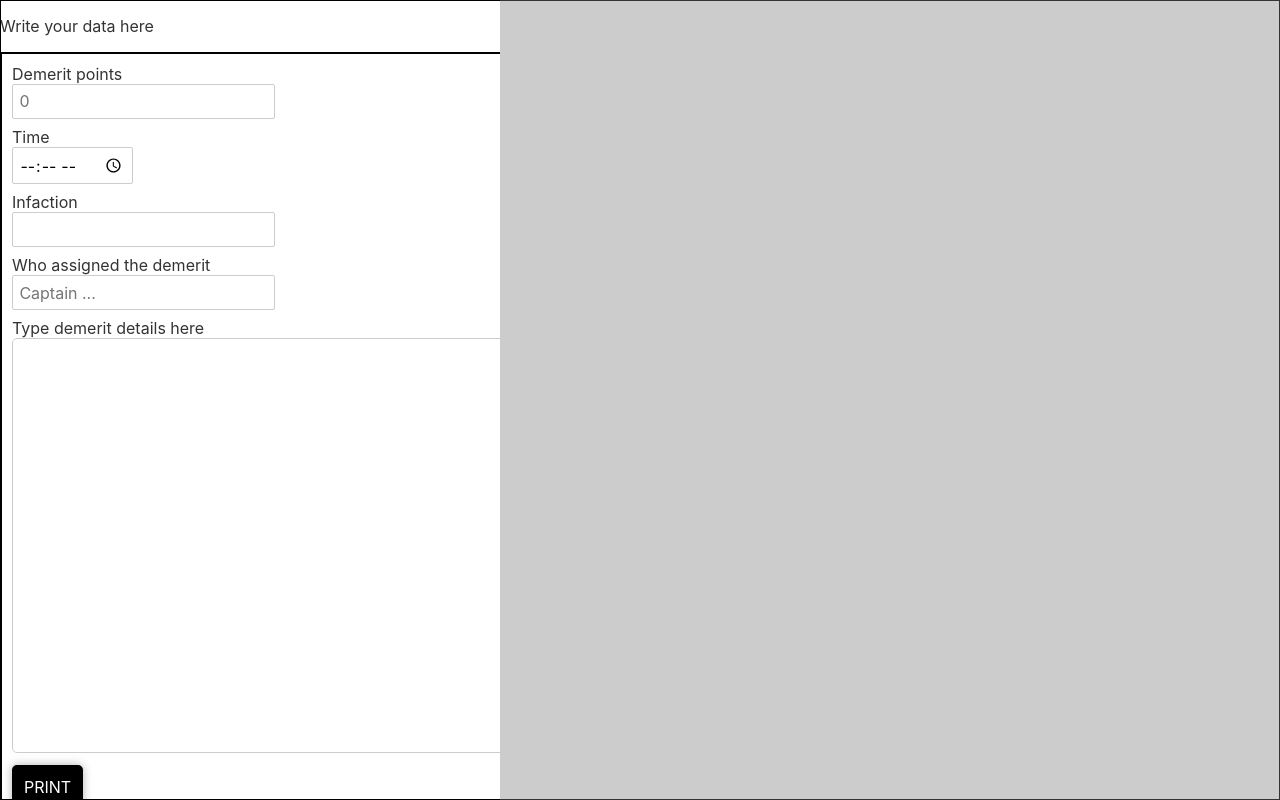
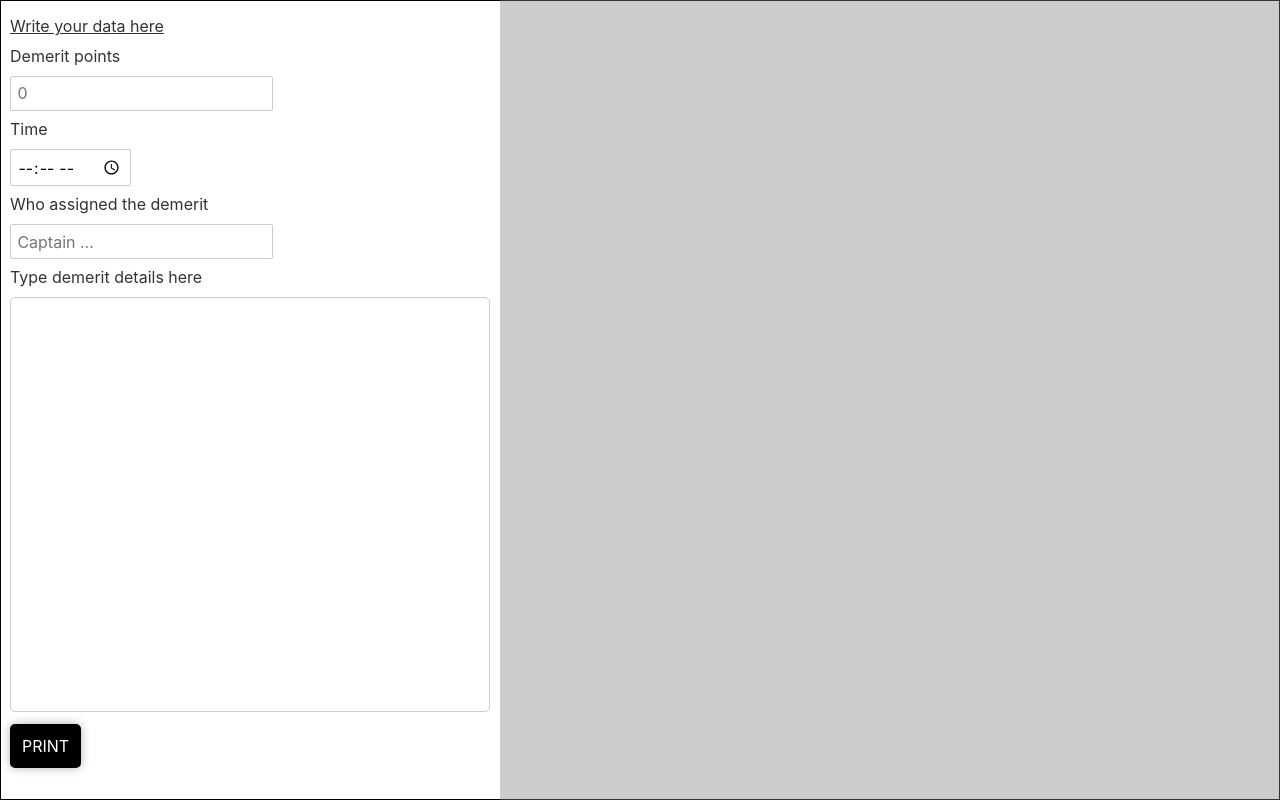
Before and after one commit to KennyWeeks/ArmandsProject, a Svelte app in the folder demerit/: page / in a window 1280 px wide. Built offline with nearby package versions, Linux system fonts and the light colour scheme.

Commit message:
Just building a user interface.

```diff
--- a/demerit/public/global.css
+++ b/demerit/public/global.css
@@ -8,6 +8,7 @@ body {
 	color: #333;
 	margin: 0;
 	padding: 0px;
+	overflow:hidden;
 	box-shadow:inset 0 0 0 1px #000;
 	box-sizing: border-box;
 	font-family: -apple-system, BlinkMacSystemFont, "Segoe UI", Roboto, Oxygen-Sans, Ubuntu, Cantarell, "Helvetica Neue", sans-serif;
--- a/demerit/src/App.svelte
+++ b/demerit/src/App.svelte
@@ -39,6 +39,12 @@
 			left:0px;
 			top:0px;
 			overflow:scroll;
+
+			& p {
+				margin-left:10px;
+				margin-bottom:0px;
+				text-decoration:underline;
+			}
 		}
 
 		#live-preview {
--- a/demerit/src/components/Input.svelte
+++ b/demerit/src/components/Input.svelte
@@ -15,6 +15,7 @@
 
     label {
         display:inline-block;
+        margin-bottom:10px;
     }
 
     input {
--- a/demerit/src/components/TextArea.svelte
+++ b/demerit/src/components/TextArea.svelte
@@ -1,13 +1,18 @@
 <script></script>
 
 <label for="textarea">Type demerit details here</label>
-<textarea name="textarea" cols="50" rows="20"></textarea>
+<textarea name="textarea" rows="20"></textarea>
 
 <style lang="scss">
+
+    label {
+        margin-bottom:10px;
+    }
 
     textarea[name="textarea"] {
         border-radius:5px;
         resize:none;
+        width:480px;
     }
 
     textarea[name="textarea"]:focus {
--- a/demerit/src/views/BodyParts.svelte
+++ b/demerit/src/views/BodyParts.svelte
@@ -43,21 +43,6 @@
 
         newWindow.focus();
 
-        /*var t = window.getComputedStyle(mainContent);
-        console.log(t);
-        for(let key in t) {
-            //console.log(key + " -> " + t[key]);
-            if(key == "height") {
-                let h = (parseInt(t[key]) - 2 * 96)
-                let string = key + ": " + h + "; box-shadow: inset 0 0 0 1px #000;";
-                testing.style.cssText = string;
-            }
-        }*/
-        //testing.innerHTML = mainContent.innerHTML;
-        //newWindow.document.write(mainContent.innerHTML);
-        //var testing = newWindow.document.getElementById("main-component");
-        //console.log(testing);
-        //newWindow.focus();
     }
 
     onMount(async ()=>{
@@ -65,8 +50,10 @@
         textArea = document.getElementsByTagName("textarea")[0];
         time = document.getElementById("time");
         points = document.getElementById("demerit-points");
+        assigner = document.getElementById("assigned");
+
+        //This tag works on the input
         inputs = document.getElementsByTagName("input");
-        assigner = document.getElementById("assigned");
 
     });
 
@@ -76,7 +63,6 @@
 
     <Input labelTag="Demerit-points" type="number" def="0" min={0}/><br>
     <Input labelTag="Time" type="time"/><br>
-    <Input labelTag="Infaction"/><br>
     <Input labelTag="Who-assigned-the-demerit" def="Captain ..."/><br>
     <TextArea/>
     <br>
@@ -84,8 +70,7 @@
         console.log(textArea.value)
         points.innerText = inputs[0].value;
         time.innerText = inputs[1].value;
-        assigner.innerText = inputs[3].value;
-
+        assigner.innerText = inputs[2].value;
         printCommand();
     }}/>
 </div>
@@ -94,7 +79,7 @@
 
     .bodypart {
         padding:10px;
-        border:2px solid #000;
+        width:480px;
         position:absolute;
     }
 
```
